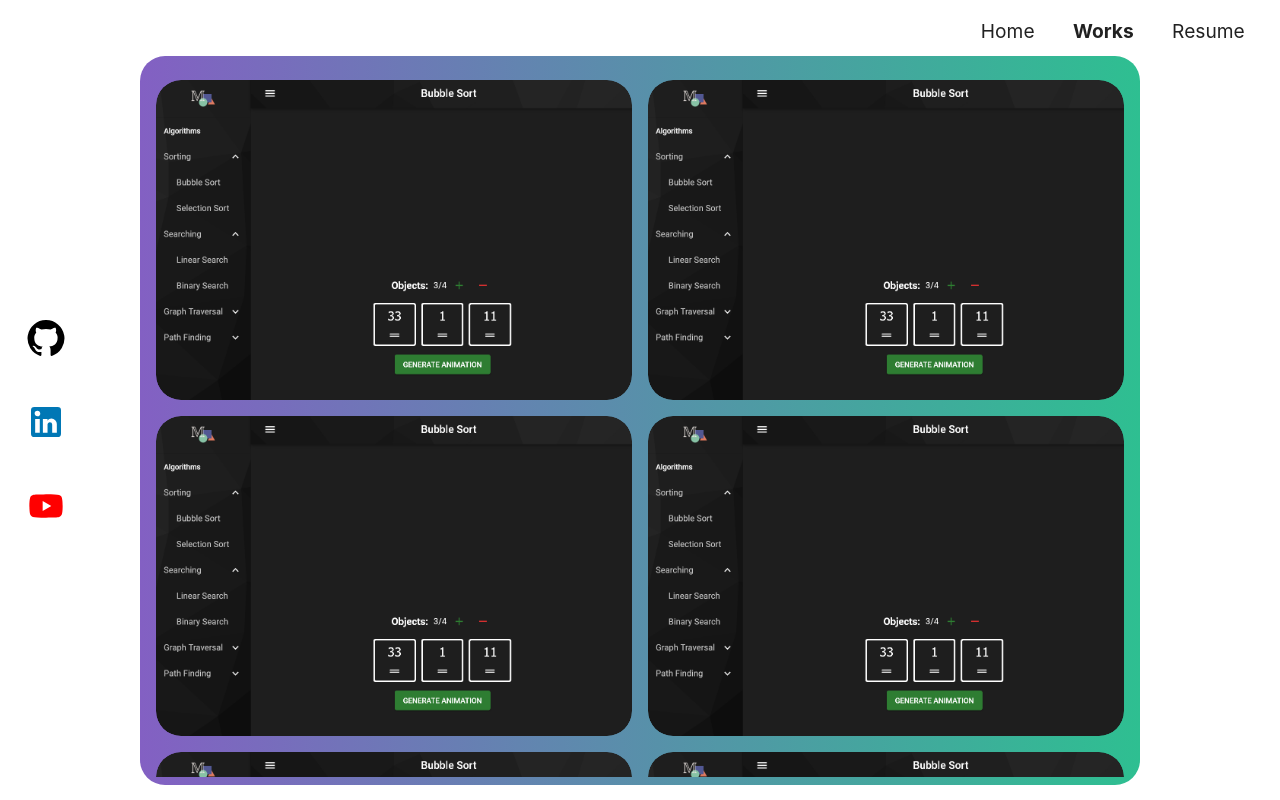
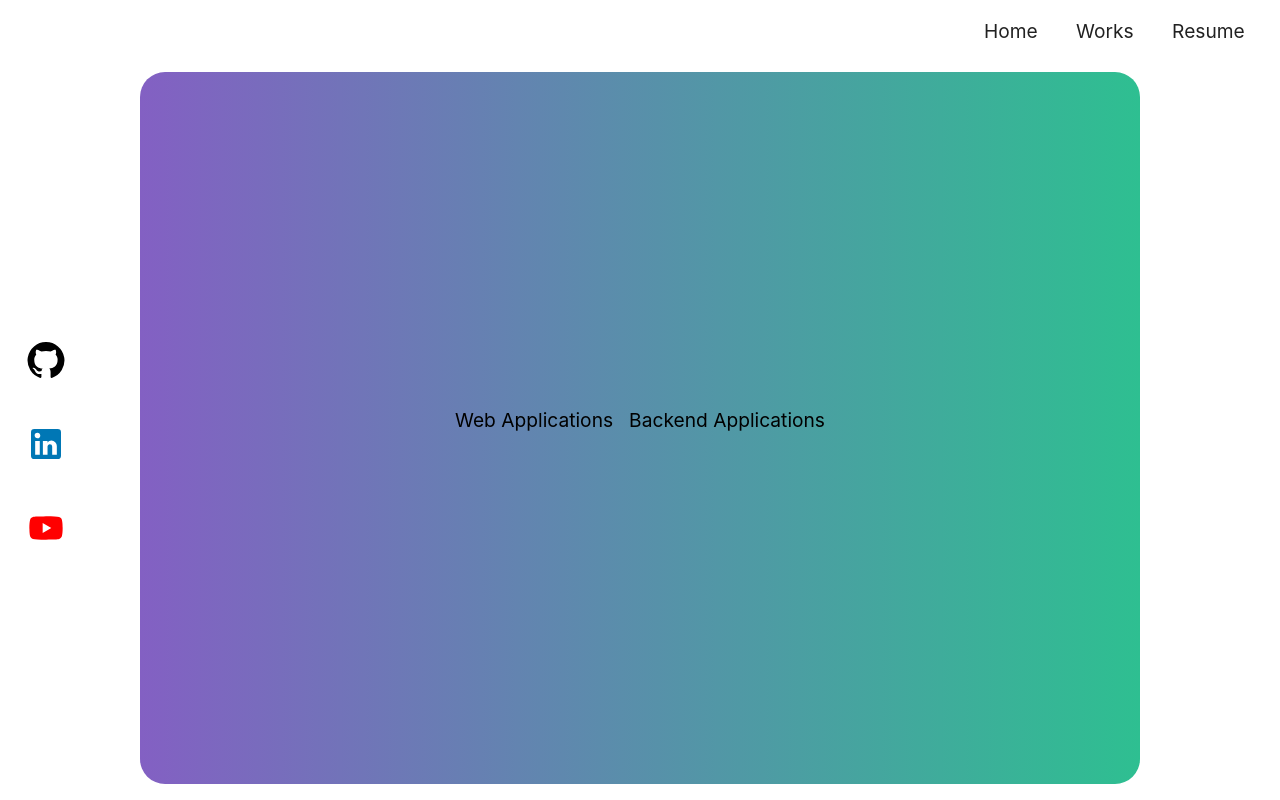
Before and after one commit to CadenScharpf/Portfolio, a React (Create React App) app: page /works in a window 1280 px wide. Built offline with nearby package versions, Linux system fonts and the light colour scheme.

Commit message:
Add Works categories

```diff
--- a/src/Components/AnimatedRoutes/AnimatedRoutes.tsx
+++ b/src/Components/AnimatedRoutes/AnimatedRoutes.tsx
@@ -1,6 +1,8 @@
 import { Route, Routes, useLocation } from 'react-router-dom';
 import { Home, Resume, Works } from '../../Pages';
 import { AnimatePresence } from 'framer-motion';
+import { WebApplications } from '../../Pages/Works/Components';
+import { BackendApps } from '../../Pages/Works/Components/BackendApps';
 export function AnimatedRoutes() {
   const location = useLocation();
   return (
@@ -8,7 +10,10 @@ export function AnimatedRoutes() {
       <Routes location={location} key={location.pathname} >
         <Route path="/" element={<Home/>} />
         <Route path="/resume" element={<Resume/>} />
-        <Route path="/works" element={<Works/>} />
+        <Route path="works" element={<Works/>} >
+          <Route path="web" element={<WebApplications/>}/>
+          <Route path="backend" element={<BackendApps/>}/>
+        </Route>
       </Routes>
     </AnimatePresence>
   )
--- a/src/Components/ContentWindow/ContentWindow.tsx
+++ b/src/Components/ContentWindow/ContentWindow.tsx
@@ -9,15 +9,17 @@ interface iContentWindowProps {
 
 const style: React.CSSProperties = {
   display: 'flex',
+  flexDirection: 'column',
   borderRadius: '25px',
-  height: `98%`,
+  // height: `98%`,
   alignItems: 'center',
   justifyContent: 'center',
   position: 'absolute',
   top: `${LayoutContext.navHeight}vh`,
+  bottom: '1vh',
   zIndex: 5,
   overflow: 'scroll',
-  margin: '0vh 1vh 1vh 1vh',
+  margin: '2vh 1vh 1vh 1vh',
 }
 
 export function ContentWindow(props: iContentWindowProps) {
--- a/src/Components/Nav/Nav.tsx
+++ b/src/Components/Nav/Nav.tsx
@@ -18,7 +18,7 @@ export function Nav() {
       maxHeight: '50px',
       minHeight: '50px',
       //boxShadow: '0 0 5px rgba(0, 0, 0, 0.1)',
-      zIndex: 1
+      zIndex: 1,
     },
 
    navItem: {
@@ -45,7 +45,7 @@ export function Nav() {
       Home
       </NavLink>
       <NavLink
-      to="/works"
+      to="/works/web"
       style={({ isActive, isPending }) => {
         return {
           ...styles.navItem,
--- a/src/Pages/PageStyle.tsx
+++ b/src/Pages/PageStyle.tsx
@@ -16,5 +16,5 @@ export const PAGE_STYLE: React.CSSProperties = {
     zIndex: -1,
     alignItems: 'center',
     justifyContent: 'center',
-    height: `${(100) - LayoutContext.navHeight}vh`,
+    height: `100%`,
 }
--- /dev/null
+++ b/src/Pages/Works/Components/BackendApps.tsx
@@ -0,0 +1,12 @@
+import { Grid } from '@mui/material'
+import React from 'react'
+import { Work } from './Work'
+import ManimCsWebPreview from '../Assets/ManimCSWebPreview.png'
+
+export function BackendApps() {
+  return (
+    <>
+        <Grid item xs={6}><Work img={ManimCsWebPreview} title='Manim CS Web Demo' description='Web interfaced demonstration of the manim-cs animation library for python: https://github.com/CadenScharpf/manim-cs' containerStyle={{  }} /></Grid>
+    </>
+  )
+}
--- /dev/null
+++ b/src/Pages/Works/Components/WebApplications.tsx
@@ -0,0 +1,18 @@
+import { Grid } from '@mui/material'
+import React from 'react'
+import { Work } from './Work'
+import ManimCsWebPreview from '../Assets/ManimCSWebPreview.png'
+
+export function WebApplications() {
+  return (
+    <>
+         <Grid item xs={6}><Work img={ManimCsWebPreview} title='Manim CS Web Demo' description='Web interfaced demonstration of the manim-cs animation library for python: https://github.com/CadenScharpf/manim-cs' containerStyle={{  }} /></Grid>
+        <Grid item xs={6}><Work img={ManimCsWebPreview} title='' description='' containerStyle={{  }} /></Grid>
+        <Grid item xs={6}><Work img={ManimCsWebPreview} title='' description='' containerStyle={{  }} /></Grid>
+        <Grid item xs={6}><Work img={ManimCsWebPreview} title='' description='' containerStyle={{  }} /></Grid>
+        <Grid item xs={6}><Work img={ManimCsWebPreview} title='' description='' containerStyle={{  }} /></Grid>
+        <Grid item xs={6}><Work img={ManimCsWebPreview} title='' description='' containerStyle={{  }} /></Grid>
+        <Grid item xs={6}><Work img={ManimCsWebPreview} title='' description='' containerStyle={{  }} /></Grid>
+    </>
+  )
+}
--- a/src/Pages/Works/Components/index.tsx
+++ b/src/Pages/Works/Components/index.tsx
@@ -1 +1,3 @@
 export {Work} from './Work'
+export {WebApplications} from './WebApplications'
+export {BackendApps} from './BackendApps'
--- a/src/Pages/Works/Works.tsx
+++ b/src/Pages/Works/Works.tsx
@@ -3,28 +3,50 @@ import { motion } from 'framer-motion'
 import { PAGE_STYLE } from '../PageStyle'
 import { Nav } from '../../Components'
 import { ContentWindow } from '../../Components/ContentWindow'
-import { Work } from './Components'
+import { WebApplications, Work } from './Components'
 import ManimCsWebPreview from './Assets/ManimCSWebPreview.png'
 import { Box, Grid } from '@mui/material'
+import { NavLink, Outlet } from 'react-router-dom'
 
 const styles = {
   page: {
     ...PAGE_STYLE,
     backgroundColor: 'white',
+  },
+  nav: {
+
+  },
+  navItem: {
+    zIndex: 9999999,
+    padding: '1vh 1vh 1vh 1vh',
+    textDecoration: 'none',
+    color: '#000',
+    fontWeight: '600',
+    fontSize: '1.2rem',
   }
 }
 
 export function Works() {
   return (
     <ContentWindow style={{ backgroundImage: 'linear-gradient(to right, #8360c3, #2ebf91)' }}>
+      <div style={{ display: 'inline-flex' }}>
+        <NavLink style={({ isActive, isPending }) => {
+        return {
+          ...styles.navItem,
+          fontWeight: isActive ? "bold" : "",
+          //color: isPending ? "red" : "black",
+        };
+      }} to="/works/web">Web Applications</NavLink>
+        <NavLink style={({ isActive, isPending }) => {
+        return {
+          ...styles.navItem,
+          fontWeight: isActive ? "bold" : "",
+          //color: isPending ? "red" : "black",
+        };
+      }} to="/works/backend">Backend Applications</NavLink>
+      </div>
       <Grid container spacing={2} style={{ maxHeight: '100%', overflow: 'auto', padding: '1rem' }} >
-        <Grid item xs={6}><Work img={ManimCsWebPreview} title='Manim CS Web Demo' description='Web interfaced demonstration of the manim-cs animation library for python: https://github.com/CadenScharpf/manim-cs' containerStyle={{  }} /></Grid>
-        <Grid item xs={6}><Work img={ManimCsWebPreview} title='' description='' containerStyle={{  }} /></Grid>
-        <Grid item xs={6}><Work img={ManimCsWebPreview} title='' description='' containerStyle={{  }} /></Grid>
-        <Grid item xs={6}><Work img={ManimCsWebPreview} title='' description='' containerStyle={{  }} /></Grid>
-        <Grid item xs={6}><Work img={ManimCsWebPreview} title='' description='' containerStyle={{  }} /></Grid>
-        <Grid item xs={6}><Work img={ManimCsWebPreview} title='' description='' containerStyle={{  }} /></Grid>
-        <Grid item xs={6}><Work img={ManimCsWebPreview} title='' description='' containerStyle={{  }} /></Grid>
+        <Outlet />
       </Grid>
     </ContentWindow>
   )
```
